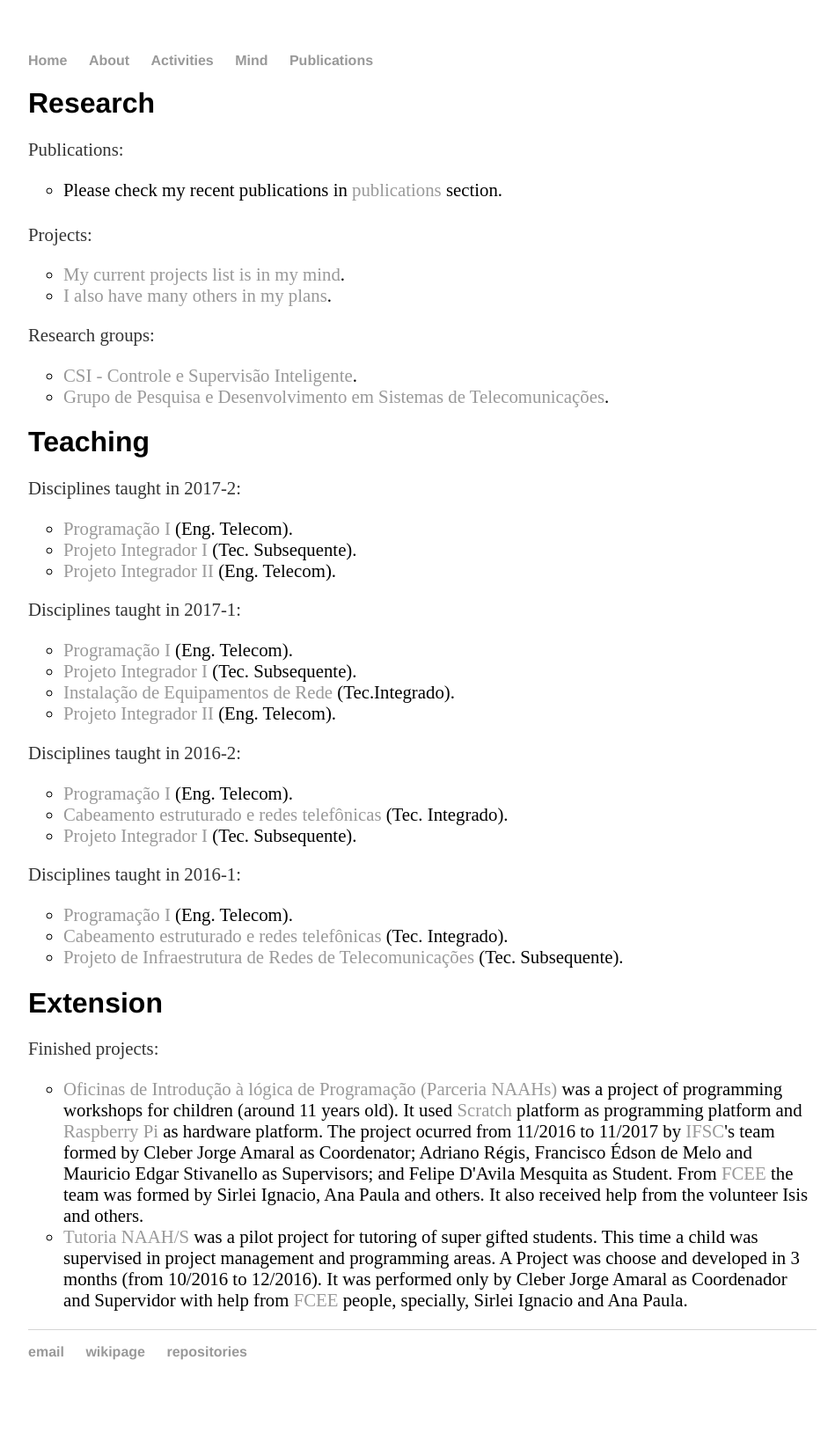
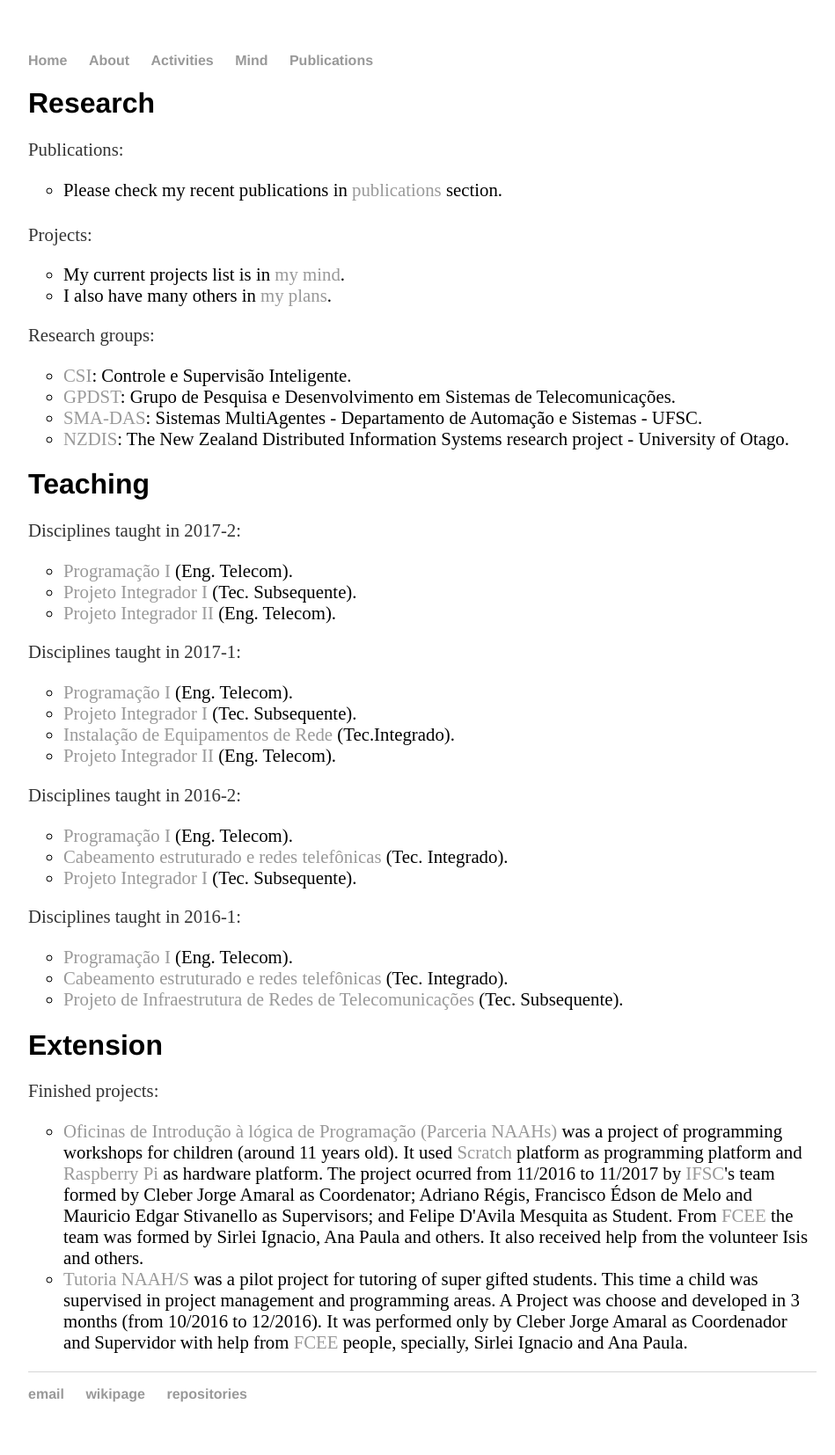
Before and after one commit to cleberjamaral/cleberjamaral.github.io, a Jekyll site: the page built from activities/index.html, in a window 1280 px wide. Shown: the whole page at 88% size, without its empty margins (160-1109 px from the left). Built offline with Jekyll 4.4.1, drawn with Linux system fonts in a browser that asks for light colours; before the commit the page ends 1606 px from its top, so only the background shows below that.

Commit message:
Updating research groups

```diff
--- a/activities/index.html
+++ b/activities/index.html
@@ -15,20 +15,26 @@ title: Cleber Jorge Amaral - activities
 	<p>Projects: </p>
 	<ul class="a">
 		<li>
-			<a href="https://cleberjamaral.gitbook.io/mind/">My current projects list is in my mind</a>.
+			My current projects list is in <a href="https://cleberjamaral.gitbook.io/mind/">my mind</a>.
 		</li>
 		<li>
-			<a href="https://cleberjamaral.gitbook.io/mind/plans">I also have many others in my plans</a>.
+			I also have many others in <a href="https://cleberjamaral.gitbook.io/mind/plans"> my plans</a>.
 		</li>
 	</ul>
 
 	<p>Research groups: </p>
 	<ul class="a">
 		<li>
-			<a href="https://cleberjamaral.gitbook.io/mybook/plans"> CSI - Controle e Supervisão Inteligente</a>.
+			<a href="https://cleberjamaral.gitbook.io/mybook/plans">CSI</a>: Controle e Supervisão Inteligente.
 		</li>
 		<li>
-			<a href="http://dgp.cnpq.br/dgp/espelhogrupo/2924804687700988"> Grupo de Pesquisa e Desenvolvimento em Sistemas de Telecomunicações</a>.
+			<a href="http://dgp.cnpq.br/dgp/espelhogrupo/2924804687700988">GPDST</a>: Grupo de Pesquisa e Desenvolvimento em Sistemas de Telecomunicações.
+		</li>
+		<li>
+			<a href=https://groups.google.com/forum/#!forum/sma-das>SMA-DAS</a>: Sistemas MultiAgentes - Departamento de Automação e Sistemas - UFSC.
+		</li>
+		<li>
+			<a href=http://nzdis.otago.ac.nz/>NZDIS</a>: The New Zealand Distributed Information Systems research project - University of Otago.
 		</li>
 	</ul>
 
```
